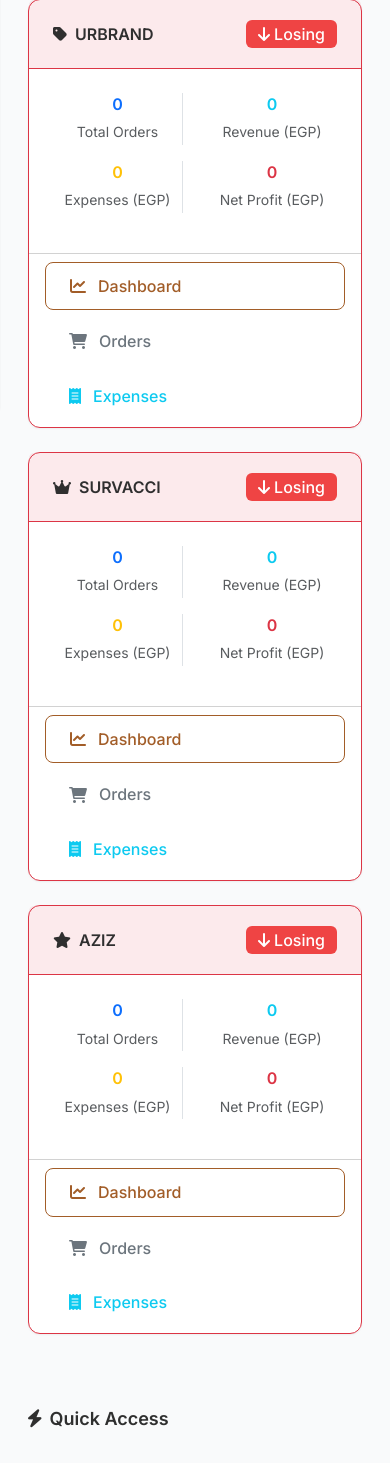
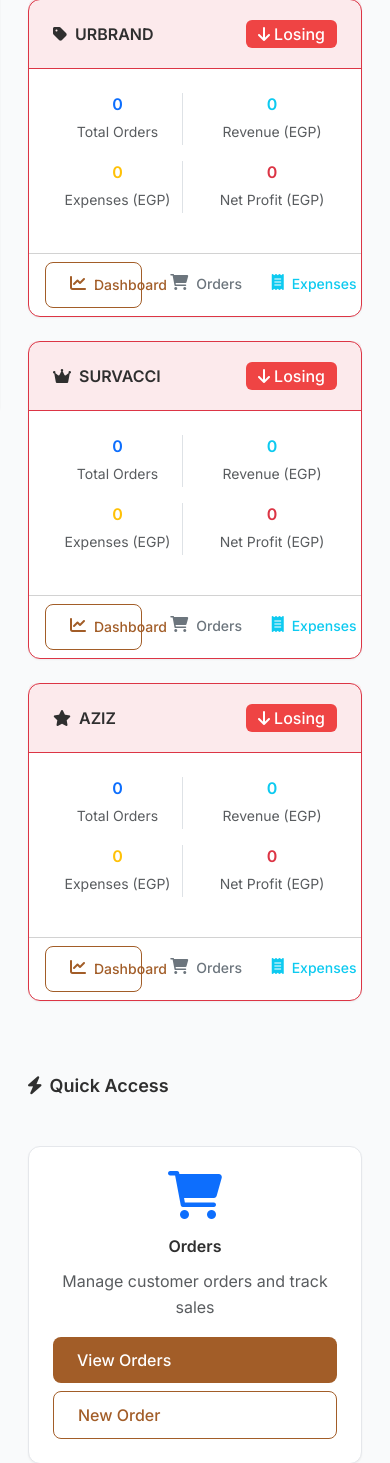
Before and after one commit to AdhamElkomey23/WHOLESALE-APP, a Flask app: page / in a window 390 px wide. Shown: the part 435-1898 px from the top of the page. Run offline with Flask 3, Linux system fonts and the light colour scheme; a user stored in the database is signed in; data that the repository does not hold is empty.

Commit message:
Improve appearance of brand overview buttons on the main page
Refactor brand performance buttons in `templates/home.html` to use grid layout for better responsiveness.

Replit-Commit-Author: Agent
Replit-Commit-Session-Id: 03023591-3e84-4850-aff2-f235a7f37061
Replit-Commit-Screenshot-Url: https://storage.googleapis.com/screenshot-production-us-central1/4234a394-b2d3-40c5-a1fb-8767f7a2ab1a/8a0172d4-7f3e-48fa-8941-1216bb72755b.jpg

```diff
--- a/templates/home.html
+++ b/templates/home.html
@@ -74,16 +74,25 @@
                     </div>
                 </div>
                 <div class="card-footer bg-transparent">
-                    <div class="d-grid gap-2 d-md-flex justify-content-md-center">
-                        <a href="{{ url_for('dashboard', brand=brand) }}" class="btn btn-outline-primary btn-sm">
-                            <i class="fas fa-chart-line me-1"></i>Dashboard
-                        </a>
-                        <a href="{{ url_for('orders', brand=brand) }}" class="btn btn-outline-secondary btn-sm">
-                            <i class="fas fa-shopping-cart me-1"></i>Orders
-                        </a>
-                        <a href="{{ url_for('expenses', brand=brand) }}" class="btn btn-outline-info btn-sm">
-                            <i class="fas fa-receipt me-1"></i>Expenses
-                        </a>
+                    <div class="row g-1">
+                        <div class="col-4">
+                            <a href="{{ url_for('dashboard', brand=brand) }}" class="btn btn-outline-primary btn-sm w-100">
+                                <i class="fas fa-chart-line d-block mb-1"></i>
+                                <small>Dashboard</small>
+                            </a>
+                        </div>
+                        <div class="col-4">
+                            <a href="{{ url_for('orders', brand=brand) }}" class="btn btn-outline-secondary btn-sm w-100">
+                                <i class="fas fa-shopping-cart d-block mb-1"></i>
+                                <small>Orders</small>
+                            </a>
+                        </div>
+                        <div class="col-4">
+                            <a href="{{ url_for('expenses', brand=brand) }}" class="btn btn-outline-info btn-sm w-100">
+                                <i class="fas fa-receipt d-block mb-1"></i>
+                                <small>Expenses</small>
+                            </a>
+                        </div>
                     </div>
                 </div>
             </div>
```
Also changed, not shown: attached_assets/Home - Wholesale Management - Google Chrome 5_30_2025 7_20_36 PM.png (added).
